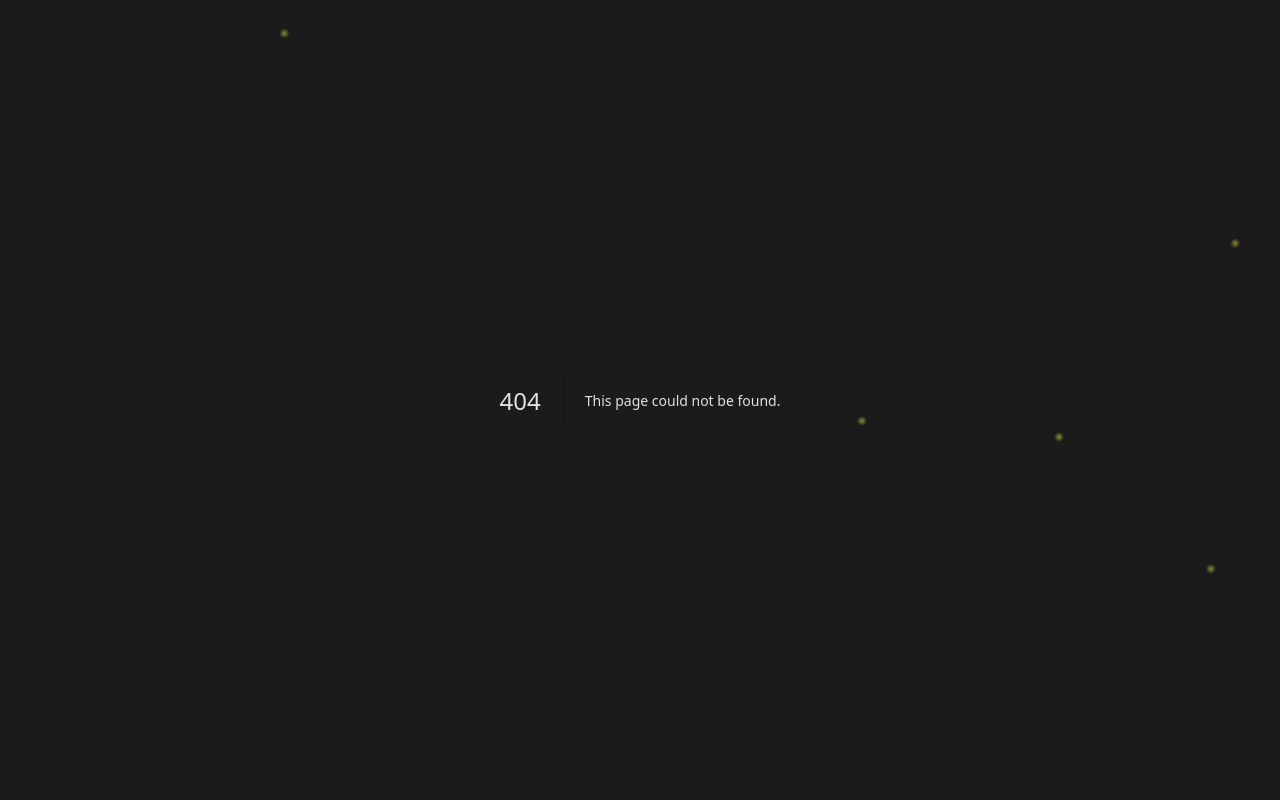
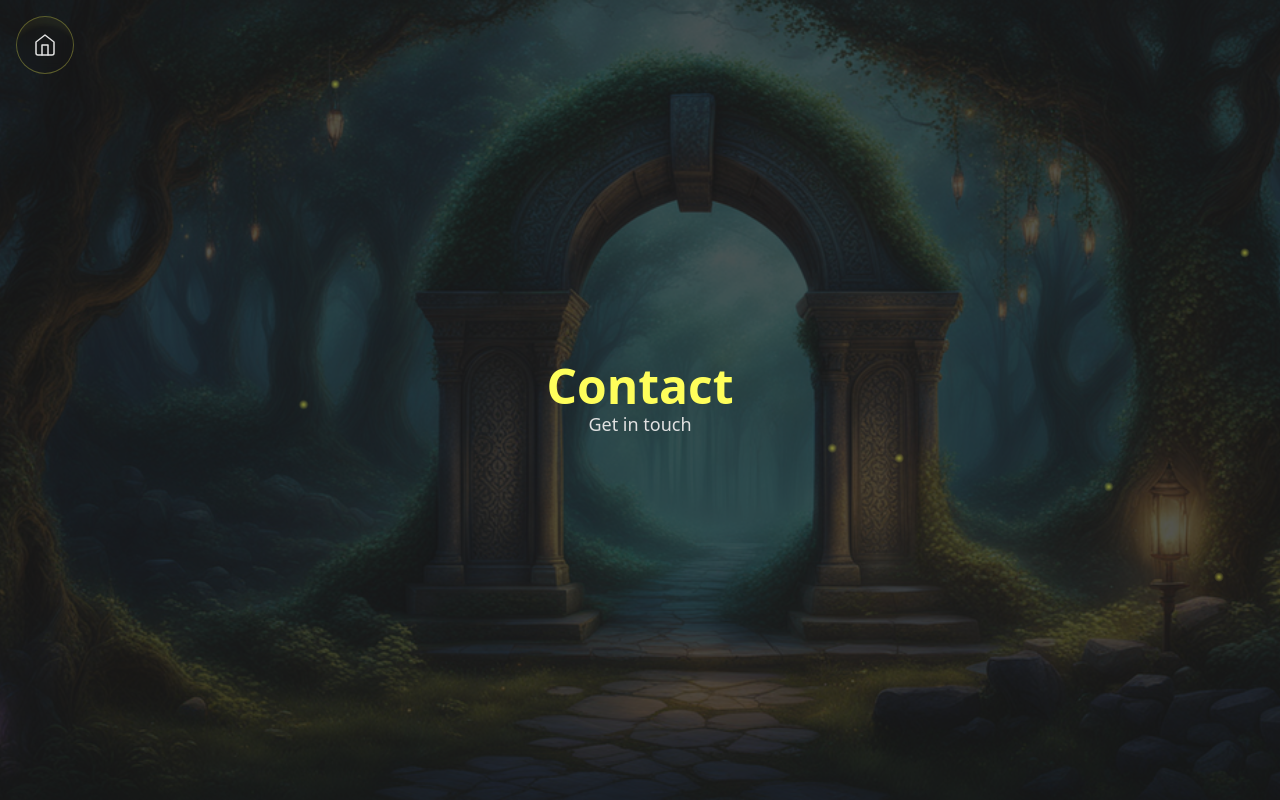
Before and after one commit to S-Lencovsky/Projects, a Next.js app in the folder Portfolio project/: page /contact in a window 1280 px wide. Before the commit this address had no page. Built offline with nearby package versions, Linux system fonts and the light colour scheme.

Commit message:
contact page added

```diff
--- /dev/null
+++ b/Portfolio project/src/app/(sub pages)/contact/page.js
@@ -0,0 +1,27 @@
+import Image from "next/image";
+import bg from "../../../../public/background/contact-background.png";
+
+
+
+export default function Contact() {
+  return (
+    <>
+      <Image
+        src={bg}
+        alt="background-image"
+        className=" -z-50 fixed top-0 left-0 w-full h-full object-cover object-center opacity-25"
+      />
+
+      <article className="relative w-full flex flex-col items-center justify-center spacey-8">
+        <div className="flex flex-col items-center justify-center spacey-6 w-3/4">
+          <h1 className="text-5xl text-accent font-semibold">Contact</h1>
+          <p className="text-lg">Get in touch</p>
+        </div>
+      </article>
+    </>
+  );
+
+}
+
+{/*Stopped at - 2:17:52
+  contact page*/}
--- a/Portfolio project/src/app/data.js
+++ b/Portfolio project/src/app/data.js
@@ -3,7 +3,7 @@ Websites:
 
 - https://github.com/pmndrs/gltfjsx (GLTF JSX for 3D Models)
 - https://lucide.dev/icons/ (Lucide Icons)
-- https://github.com/anuraghazra/githu`b-readme-stats (Github Readme Stats)
+- https://github.com/anuraghazra/github-readme-stats (Github Readme Stats)
 - https://skillicons.dev (Skill Icons to show skills)
 - https://github-readme-streak-stats.herokuapp.com (Github Readme Streak Stats)
 
--- a/Portfolio project/src/components/HomeBtn.jsx
+++ b/Portfolio project/src/components/HomeBtn.jsx
@@ -7,7 +7,7 @@ const HomeBtn = ( ) => {
         href={"/"}
         target={"_self"}
         className="text-foreground rounded-full flex items-center justify-center
-        custom-bg fixed top-4 left-4 w-fit self-start"
+        custom-bg fixed top-4 left-4 w-fit self-start z-50"
         aria-label={"home"}
         name={"home"}
       >
--- a/Portfolio project/src/components/about/index.jsx
+++ b/Portfolio project/src/components/about/index.jsx
@@ -35,7 +35,7 @@ const AboutDetails = () => {
                 </ItemLayout>
 
                 <ItemLayout className={'col-span-8 !p-0'}>
-                    <img className='w-full h-auto' src='https://github-readme-stats.vercel.app/api?username=S-Lencovsky&theme=transparent&hide_border=true&title_color=fefe5b&text_color=ffffff&icon_color=fefe5b&text_bold=false' alt='S-Lencovsky' loading='lazy'/>
+                    <img className='w-full h-auto' src='https://github-readme-stats.vercel.app/api?username=S-Lencovsky&theme=transparent&hide_border=true&title_color=fefe5b&text_color=ffffff&icon_color=fefe5b&text_bold=false&show_icon=true' alt='S-Lencovsky' loading='lazy'/>
                 </ItemLayout>
 
                 <ItemLayout className={'col-span-full'}>
@@ -46,12 +46,10 @@ const AboutDetails = () => {
                 <img className='w-full h-auto' src="https://github-readme-streak-stats.herokuapp.com?user=S-Lencovsky&theme=dark&hide_border=true&type=png&background=EB545400&ring=FEFE5B&currStreakLabel=FEFE5B" alt="S-Lencovsky" loading="lazy"/>
                 </ItemLayout>
 
-                {/*
-                stopped at - 2:12:34 - npm run dev
+                <ItemLayout className={'col-span-6 !p-0'}>
+                <img className='w-full h-auto' src="https://github-readme-stats.vercel.app/api/pin/?username=S-Lencovsky&repo=Projects&theme=transparent&hide_border=true&title_color=fefe5b&text_color=ffffff&icon_color=fefe5b&text_bold=false&description_lines_count=3" alt="S-Lencovsky" loading="lazy"/>
+                </ItemLayout>
 
-                <ItemLayout className={'col-span-6 !p-0'}>
-                <img className='w-full h-auto' src="https://github-readme-streak-stats.herokuapp.com?user=S-Lencovsky&theme=dark&hide_border=true&type=png&background=EB545400&ring=FEFE5B&currStreakLabel=FEFE5B" alt="S-Lencovsky" loading="lazy"/>
-                </ItemLayout>*/ }
 
 
             </div>
```
